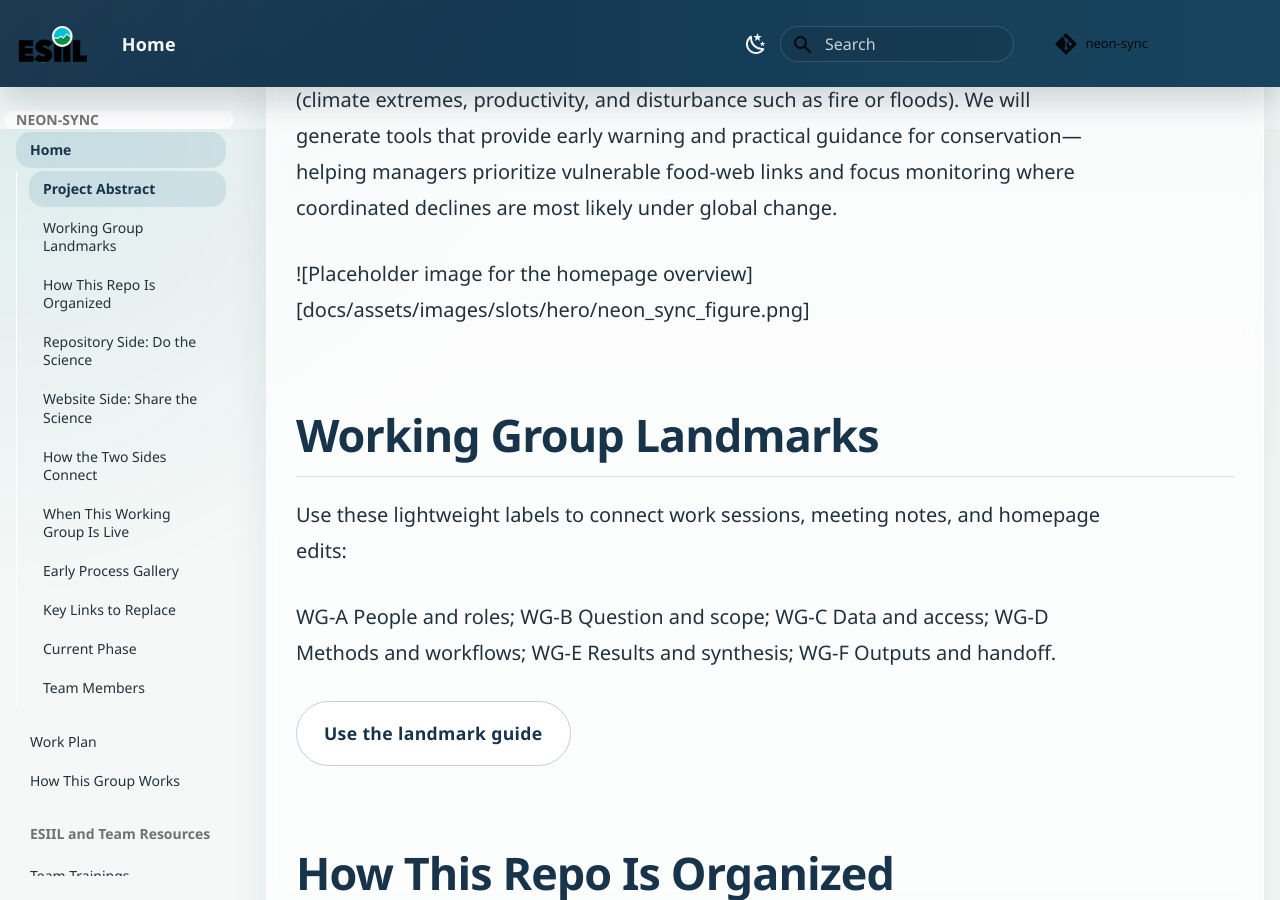
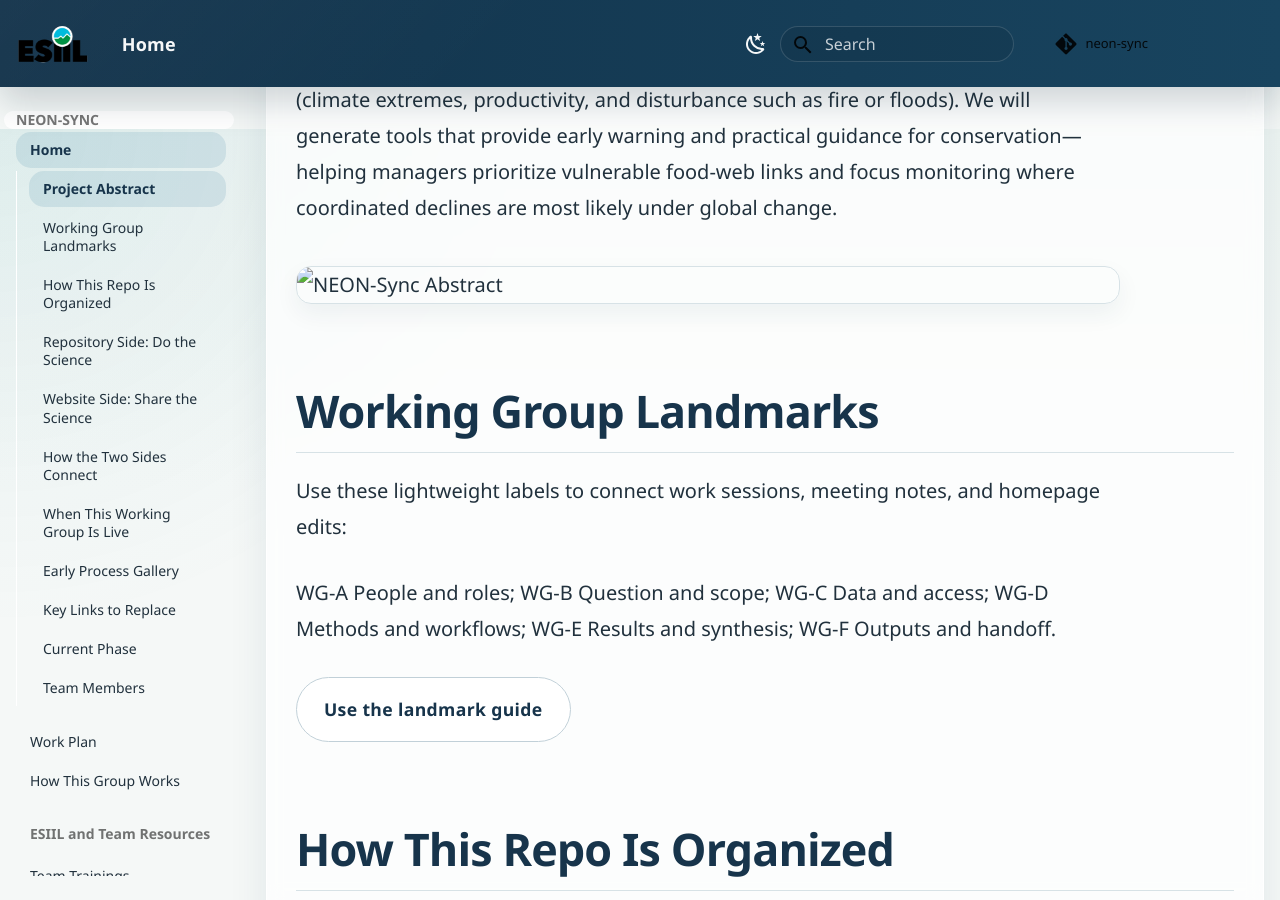
Before and after one commit to CU-ESIIL/neon-sync, an MkDocs documentation site: the page built from docs/index.md, in a window 1280 px wide and 900 px high, scrolled down 771 px. Built offline with MkDocs 1.6.1 and Material for MkDocs 9.7.7, drawn with Linux system fonts in a browser that asks for light colours; comment, search, counter and statistics services are not loaded.

Commit message:
Update index.md

```diff
--- a/docs/index.md
+++ b/docs/index.md
@@ -10,7 +10,7 @@ This repository serves as the home base for the NEON-SYNC working group! It cont
 
 Populations of different taxa often rise and fall together through time—a pattern called temporal synchrony—but sometimes they move in opposite directions or not at all. These rhythms can either steady ecosystems or make them more vulnerable to sudden change. Using NEON, a monitoring network which tracks many kinds of organisms across U.S. ecosystems, we will measure how strongly pairs of groups (for example, insects and the birds that eat them) move together, and how those patterns depend on species’ traits (like how fast they reproduce or what they eat) and local conditions (climate extremes, productivity, and disturbance such as fire or floods). We will generate tools that provide early warning and practical guidance for conservation—helping managers prioritize vulnerable food-web links and focus monitoring where coordinated declines are most likely under global change.
 
-![Placeholder image for the homepage overview][docs/assets/images/slots/hero/neon_sync_figure.png]
+![NEON-Sync Abstract](docs/assets/images/slots/hero/neon_sync_figure.png)
 
 
 
```
